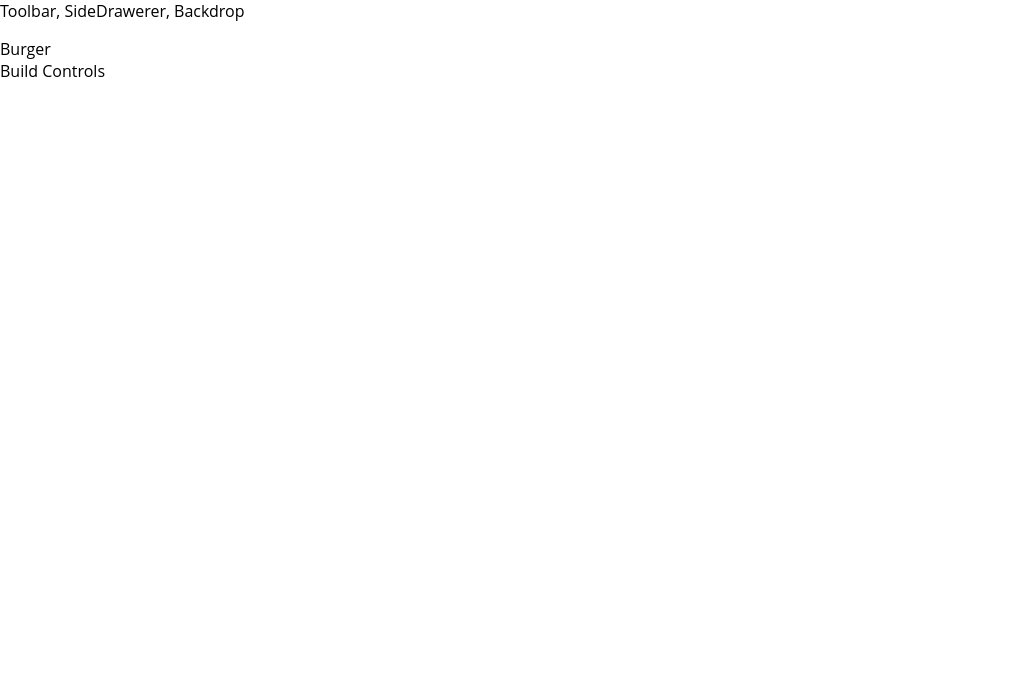
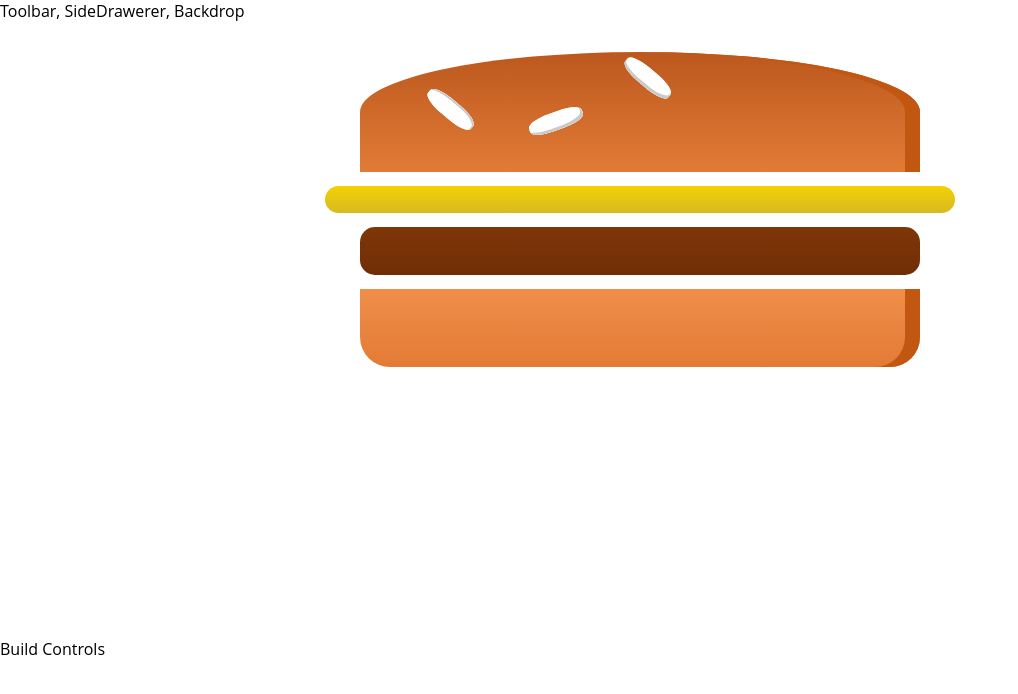
Before and after one commit to kev2480/react-build-a-burger-udemy-course, a React (Create React App) app: page / in a window 1280 px wide. Shown: the top 694 px of the page, without its empty margins (0-1018 px from the left). Built offline with nearby package versions, Linux system fonts and the light colour scheme; the HTML template or start-up script is replaced by a standard one.

Commit message:
Dummy burger with styling

```diff
--- a/src/App.js
+++ b/src/App.js
@@ -1,5 +1,5 @@
 import React from 'react';
-import Layout from './componants/Layout/Layout'
+import Layout from './components/Layout/Layout'
 import BurgerBuilder from './containers/BurgerBuilder/BurgerBuilder'
 
 function App() {
--- /dev/null
+++ b/src/components/Burger/Burger.js
@@ -0,0 +1,16 @@
+import React from 'react';
+import BurgerIngredient from './BurgerIngredient/BurgerIngredient';
+import classes from './Burger.module.css';
+
+const burger = props => {
+  return (
+    <div className={classes.Burger}>
+      <BurgerIngredient type="bread-top" />
+      <BurgerIngredient type="cheese" />
+      <BurgerIngredient type="meat" />
+      <BurgerIngredient type="bread-bottom" />
+    </div>
+  );
+}
+
+export default burger;
--- /dev/null
+++ b/src/components/Burger/Burger.module.css
@@ -0,0 +1,30 @@
+.Burger {
+  width: 100%;
+  margin: auto;
+  height: 250px;
+  overflow: scroll;
+  text-align: center;
+  font-weight: bold;
+  font-size: 1.2rem;
+}
+
+@media (min-width: 701px) {
+  .Burger {
+    width: 700px;
+    height: 600px;
+  }
+}
+
+@media (min-width: 501px) and (max-width: 700px) {
+  .Burger {
+    width: 450px;
+    height: 400px;
+  }
+}
+
+@media (min-width: 400px) and (max-width: 500px) {
+  .Burger {
+    width: 350px;
+    height: 400px;
+  }
+}
--- a/src/containers/BurgerBuilder/BurgerBuilder.js
+++ b/src/containers/BurgerBuilder/BurgerBuilder.js
@@ -1,11 +1,12 @@
 import React, { Component } from 'react';
 import Aux from '../../hoc/Aux';
+import Burger from '../../components/Burger/Burger'
 
 class BurgerBuilder extends Component {
   render () {
     return (
       <Aux>
-        <div>Burger</div>
+        <Burger />
         <div>Build Controls</div>
       </Aux>
     );
```
Also changed, not shown: src/componants/Burger/Burger.js (deleted), src/components/Burger/BurgerIngredient/BurgerIngredient.js (renamed from src/componants/Burger/BurgerIngredient/BurgerIngredient.js), src/components/Burger/BurgerIngredient/BurgerIngredient.module.css (renamed from src/componants/Burger/BurgerIngredient/BurgerIngredient.module.css), src/components/Layout/Layout.js (renamed from src/componants/Layout/Layout.js), src/components/Layout/Layout.module.css (renamed from src/componants/Layout/Layout.module.css).
